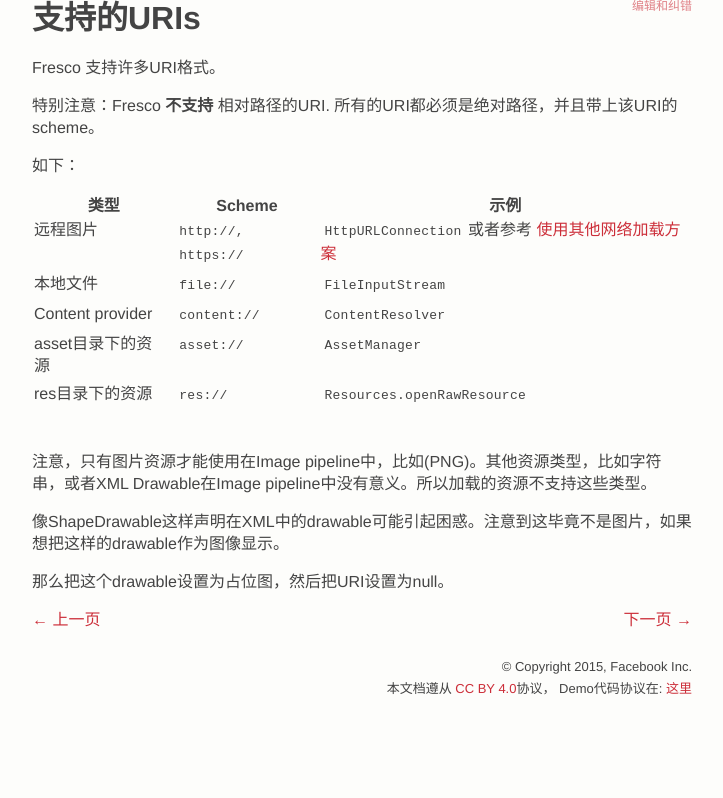
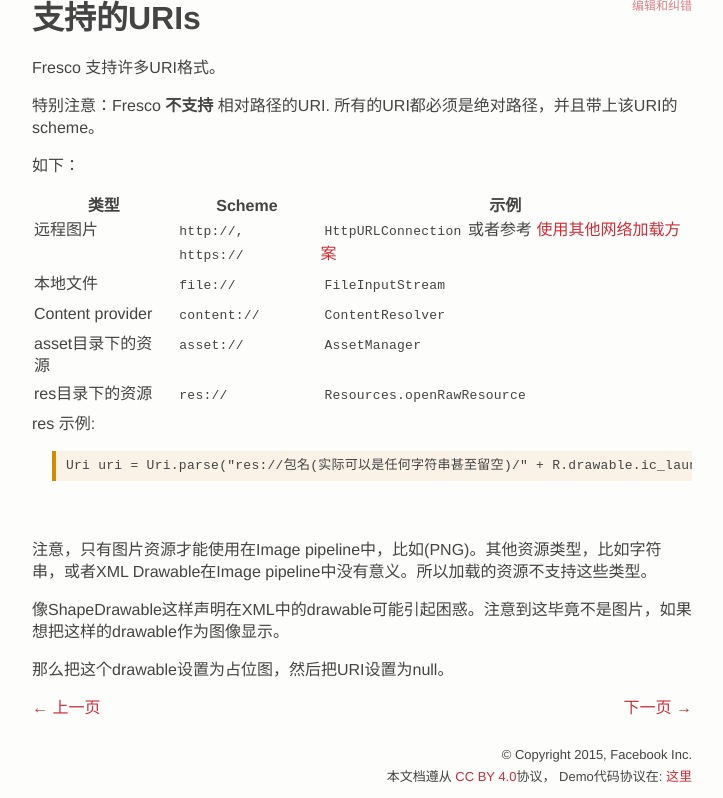
Before and after one commit to liaohuqiu/fresco-docs-cn, a Jekyll site: the page built from docs/00-supported-uris.md, in a window 1280 px wide and 1046 px high, cut to the strip 248-1046 px from the top of the window. Shown: the whole strip, without its empty margins (408-1131 px from the left). Built offline with Jekyll 4.4.1, drawn with Linux system fonts in a browser that asks for light colours; Markdown is read by kramdown in place of the engine named in the settings.

Commit message:
add sample for res://

````diff
--- a/docs/00-supported-uris.md
+++ b/docs/00-supported-uris.md
@@ -22,6 +22,11 @@
 | asset目录下的资源 | `asset://` | `AssetManager` |
 | res目录下的资源 | `res://` | `Resources.openRawResource` |
 
+res 示例:
+
+```
+Uri uri = Uri.parse("res://包名(实际可以是任何字符串甚至留空)/" + R.drawable.ic_launcher);
+```
 
 <br/>
 
````
